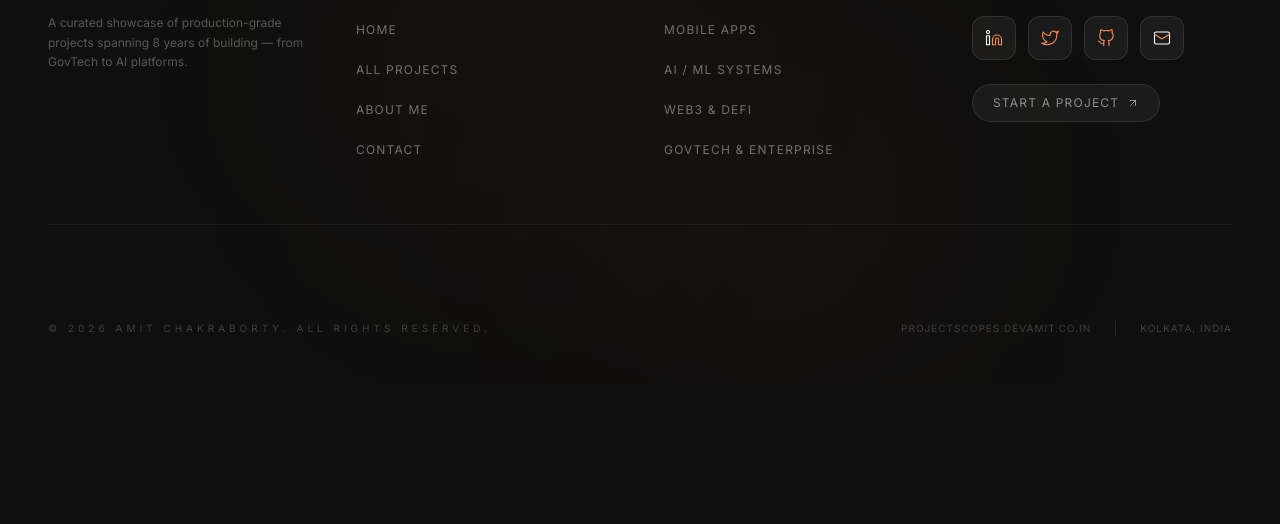
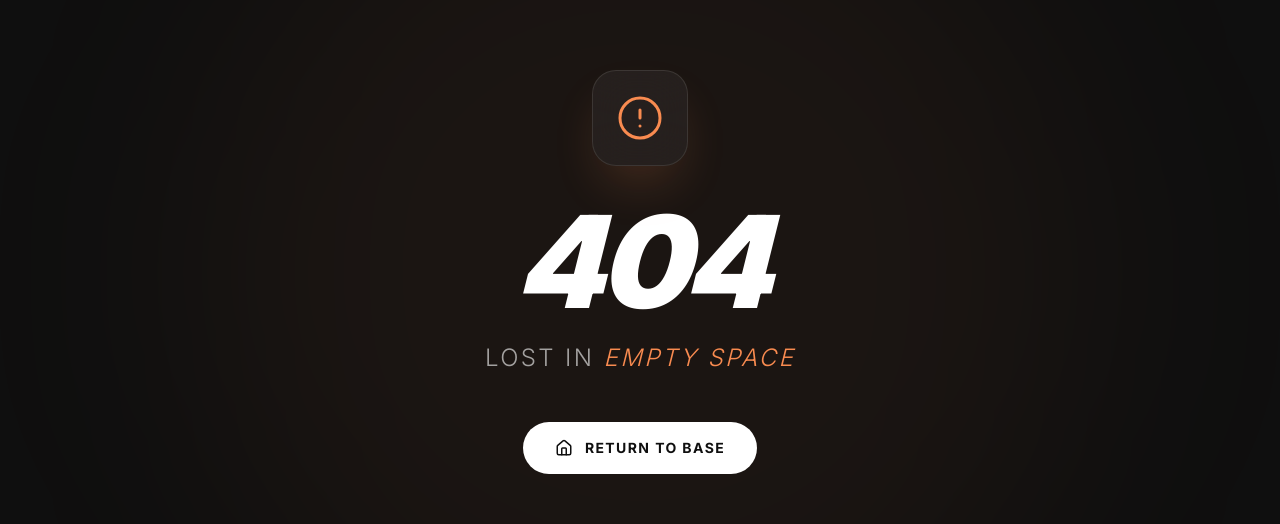
Before and after one commit to devamitch/aura-portfolio, a React (Vite) app: page /not-found in a window 1280 px wide. Shown: the part 128-652 px from the top of the page. Built offline with nearby package versions, Linux system fonts and the light colour scheme; no server answers; the database is empty; a web font is replaced by a local one.

Commit message:
feat: implement 404 error page and configure Firebase hosting rewrites for SPA routing

```diff
--- a/src/App.tsx
+++ b/src/App.tsx
@@ -14,6 +14,7 @@ import { HomeScreen } from './screens/HomeScreen';
 import { ProjectsScreen } from './screens/ProjectsScreen';
 import { DetailScreen } from './screens/DetailScreen';
 import { AdminScreen } from './screens/AdminScreen';
+import { NotFound } from './screens/NotFound';
 
 // Firebase test
 import { testConnection } from './hooks/useFirebaseProjects';
@@ -55,6 +56,8 @@ export default function App() {
                 <Route path="/projects" element={<ProjectsScreen />} />
                 <Route path="/project/:slug" element={<DetailScreen />} />
                 <Route path="/admin" element={<AdminScreen />} />
+                <Route path="/not-found" element={<NotFound />} />
+                <Route path="*" element={<NotFound />} />
               </Routes>
             </motion.div>
           </AnimatePresence>
--- a/src/screens/DetailScreen.tsx
+++ b/src/screens/DetailScreen.tsx
@@ -1,11 +1,12 @@
 import React, { useState, useEffect } from "react";
 import { motion } from "motion/react";
 import { Brain, ExternalLink, MapPin, Calendar, Layers, Cpu, Terminal, Zap, ChevronRight, Code } from "lucide-react";
-import { useParams, Link } from "react-router-dom";
+import { useParams, Link, useNavigate } from "react-router-dom";
 import { GoogleGenAI } from "@google/genai";
 import { useFirebaseProjects } from "../hooks/useFirebaseProjects";
 import { ProjectCard } from "../components/ProjectCard";
 import { AiDisclaimerModal } from "../components/AiDisclaimerModal";
+import { NotFound } from "./NotFound";
 
 export function DetailScreen() {
   const { slug } = useParams();
@@ -15,6 +16,13 @@ export function DetailScreen() {
   const prevProject = projectIndex > 0 ? projects[projectIndex - 1] : null;
   const nextProject =
     projectIndex < projects.length - 1 ? projects[projectIndex + 1] : null;
+  const navigate = useNavigate();
+
+  useEffect(() => {
+    if (!loading && !project) {
+      navigate('/not-found', { replace: true });
+    }
+  }, [loading, project, navigate]);
 
   const [aiSummary, setAiSummary] = useState<string | null>(null);
   const [isGeneratingSummary, setIsGeneratingSummary] = useState(false);
@@ -77,19 +85,7 @@ export function DetailScreen() {
   }
 
   if (!project) {
-    return (
-      <div className="min-h-screen flex items-center justify-center flex-col gap-6 bg-background">
-        <h1 className="text-4xl font-light text-white uppercase tracking-widest">
-          Record Not Found
-        </h1>
-        <Link
-          to="/"
-          className="text-primary hover:underline uppercase tracking-widest text-xs"
-        >
-          Return to Terminal
-        </Link>
-      </div>
-    );
+    return <NotFound />;
   }
 
   return (
@@ -140,7 +136,7 @@ export function DetailScreen() {
       </section>
 
       <section className="max-w-6xl mx-auto px-6 mb-32 relative z-10">
-        <div className="aspect-[21/9] rounded-[2.5rem] overflow-hidden mb-32 border border-white/10 group relative bg-white/5 shadow-2xl">
+        <div className="aspect-21/9 rounded-5xl overflow-hidden mb-32 border border-white/10 group relative bg-white/5 shadow-2xl">
           <img
             src={project.image}
             alt={project.title}
@@ -189,7 +185,7 @@ export function DetailScreen() {
                   {project.features.map((feature, i) => (
                     <div
                       key={i}
-                      className="bg-white/5 p-10 rounded-[2rem] border border-white/5 hover:border-primary/30 transition-all group"
+                      className="bg-white/5 p-10 rounded-4xl border border-white/5 hover:border-primary/30 transition-all group"
                     >
                       <div className="w-12 h-12 rounded-2xl bg-white/5 mb-6 flex items-center justify-center text-white/20 group-hover:text-primary transition-colors">
                          <Zap size={20} />
@@ -219,7 +215,7 @@ export function DetailScreen() {
                   {project.techHighlights.map((highlight, i) => (
                     <div
                       key={i}
-                      className="flex items-start gap-4 p-6 bg-white/[0.02] border border-white/5 rounded-2xl hover:border-primary/20 transition-all group"
+                      className="flex items-start gap-4 p-6 bg-white/2 border border-white/5 rounded-2xl hover:border-primary/20 transition-all group"
                     >
                       <Code size={16} className="text-primary/50 mt-0.5 shrink-0 group-hover:text-primary transition-colors" />
                       <p className="text-white/50 text-sm leading-relaxed">{highlight}</p>
@@ -243,7 +239,7 @@ export function DetailScreen() {
                     <motion.div
                       key={i}
                       whileHover={{ scale: 1.02 }}
-                      className="aspect-4/3 rounded-[2rem] overflow-hidden border border-white/10 bg-white/5"
+                      className="aspect-4/3 rounded-4xl overflow-hidden border border-white/10 bg-white/5"
                     >
                       <img
                         src={img}
--- /dev/null
+++ b/src/screens/NotFound.tsx
@@ -0,0 +1,62 @@
+import React from 'react';
+import { motion } from 'motion/react';
+import { Link } from 'react-router-dom';
+import { Home, AlertCircle } from 'lucide-react';
+
+export function NotFound() {
+  return (
+    <div className="min-h-screen flex items-center justify-center px-6 relative overflow-hidden bg-background">
+      {/* Background Glows */}
+      <div className="absolute top-1/2 left-1/2 -translate-x-1/2 -translate-y-1/2 w-full max-w-4xl aspect-square bg-primary/5 rounded-full blur-[120px] pointer-events-none" />
+
+      <div className="text-center z-10">
+        <motion.div
+          initial={{ scale: 0.8, opacity: 0 }}
+          animate={{ scale: 1, opacity: 1 }}
+          transition={{ duration: 0.8, ease: "easeOut" }}
+          className="mb-8 flex justify-center"
+        >
+          <div className="w-24 h-24 rounded-3xl bg-white/5 border border-white/10 flex items-center justify-center text-primary shadow-2xl shadow-primary/20 backdrop-blur-xl">
+            <AlertCircle size={48} strokeWidth={1.5} />
+          </div>
+        </motion.div>
+
+        <motion.h1
+          initial={{ y: 20, opacity: 0 }}
+          animate={{ y: 0, opacity: 1 }}
+          transition={{ delay: 0.2, duration: 0.8 }}
+          className="text-7xl md:text-9xl font-black tracking-tighter text-white mb-4 italic"
+        >
+          404
+        </motion.h1>
+
+        <motion.h2
+          initial={{ y: 20, opacity: 0 }}
+          animate={{ y: 0, opacity: 1 }}
+          transition={{ delay: 0.3, duration: 0.8 }}
+          className="text-xl md:text-2xl font-light text-white/60 tracking-widest uppercase mb-12"
+        >
+          Lost in <span className="text-primary italic">Empty Space</span>
+        </motion.h2>
+
+        <motion.div
+          initial={{ y: 20, opacity: 0 }}
+          animate={{ y: 0, opacity: 1 }}
+          transition={{ delay: 0.4, duration: 0.8 }}
+        >
+          <Link
+            to="/"
+            className="group relative inline-flex items-center gap-3 px-8 py-4 bg-white text-background rounded-full font-bold tracking-widest uppercase text-sm hover:bg-primary hover:text-white transition-all duration-500 overflow-hidden"
+          >
+            <div className="absolute inset-0 bg-white/20 -translate-x-full group-hover:translate-x-0 transition-transform duration-500" />
+            <Home size={18} />
+            <span className="relative z-10">Return to Base</span>
+          </Link>
+        </motion.div>
+
+        {/* Decorative Grid */}
+        <div className="absolute inset-x-0 bottom-0 h-px bg-linear-to-r from-transparent via-white/10 to-transparent translate-y-24" />
+      </div>
+    </div>
+  );
+}
```
Also changed, not shown: firebase.json (added), 1 other file (tests, documents, lock files or other folders).
